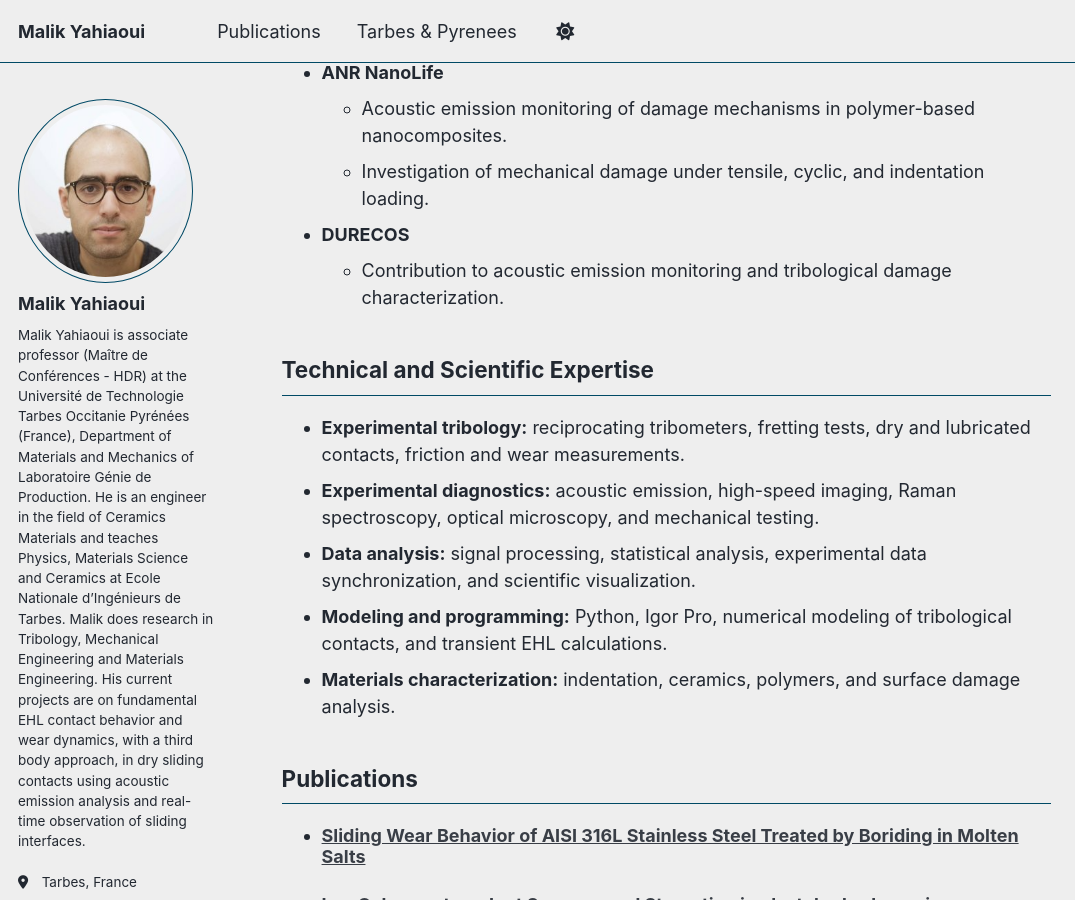
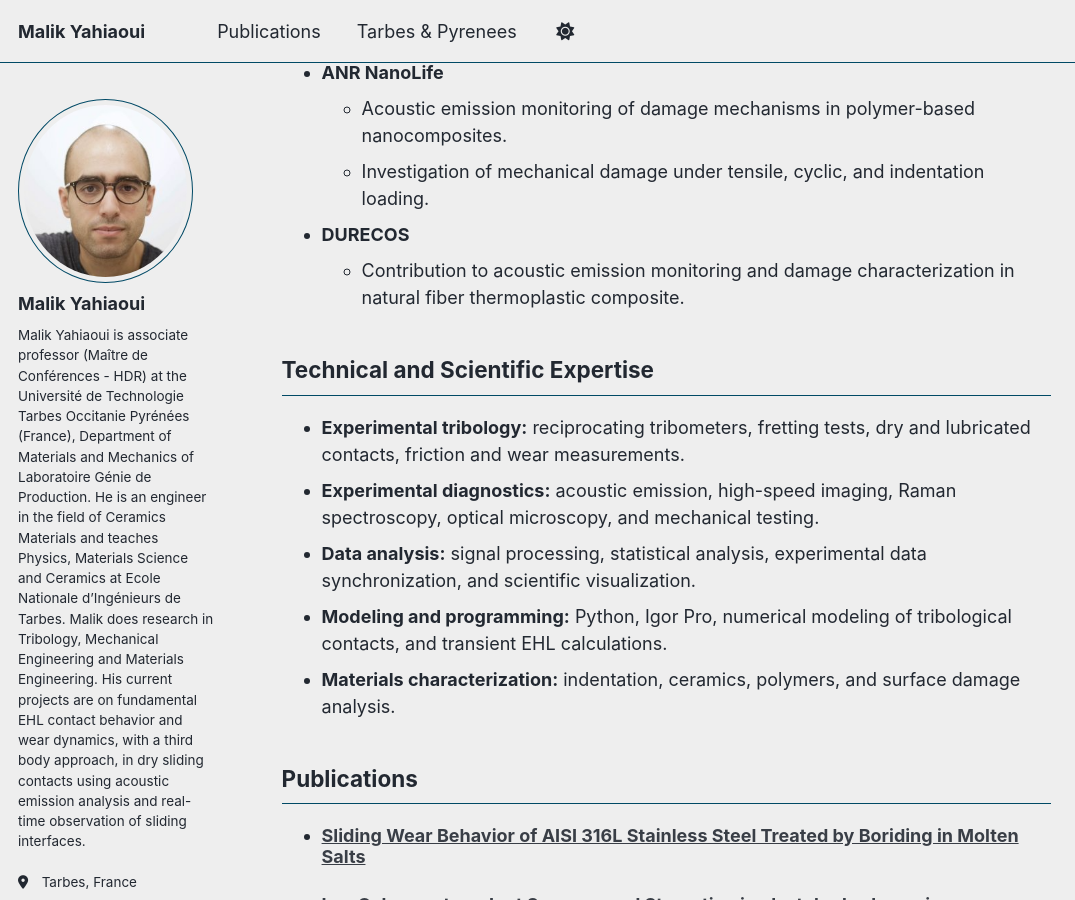
Before and after one commit to mlkyh/mlkyh.github.io, a Jekyll site: the page built from _pages/cv.md, in a window 1280 px wide and 900 px high, scrolled down 2825 px. Shown: the whole window, without its empty margins (0-1075 px from the left). Built offline with Jekyll 4.4.1, drawn with Linux system fonts in a browser that asks for light colours; some web fonts are replaced; our own code applies the rules of GitHub Pages for plain Markdown files; a script bundle is joined from its source files by our own code; library files that are not in the unit come from our copies; some of the changed text lies outside the part shown.

Commit message:
Update cv.md

```diff
--- a/_pages/cv.md
+++ b/_pages/cv.md
@@ -94,7 +94,7 @@ My work combines in situ and operando experimental techniques, including acousti
   * Investigation of mechanical damage under tensile, cyclic, and indentation loading.
 
 * **DURECOS**
-  * Contribution to acoustic emission monitoring and tribological damage characterization.
+  * Contribution to acoustic emission monitoring and damage characterization in natural fiber thermoplastic composite.
 
 ## Technical and Scientific Expertise
 
```
Also changed, not shown: other parts of _pages/cv.md (+1 -1 lines).
